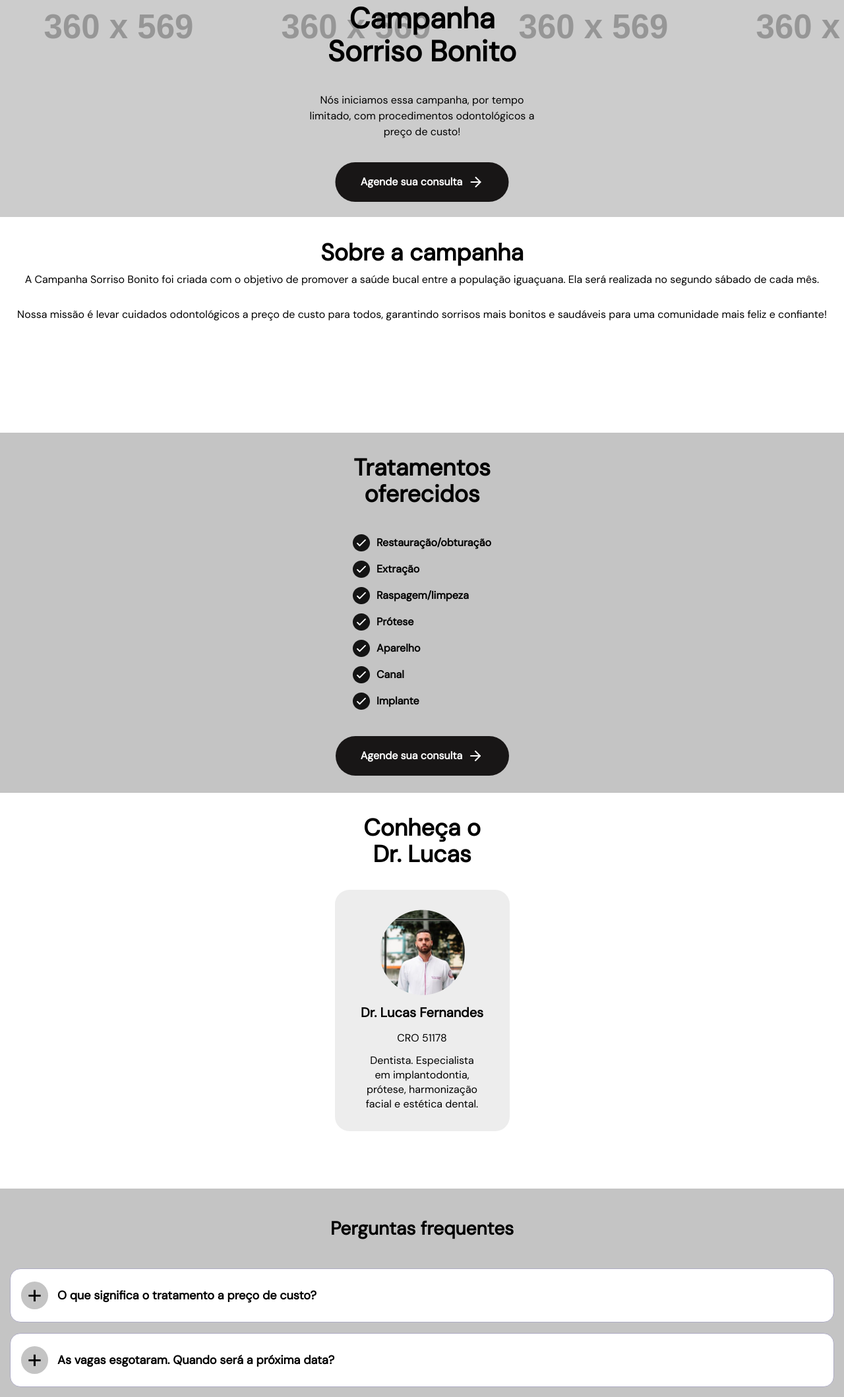
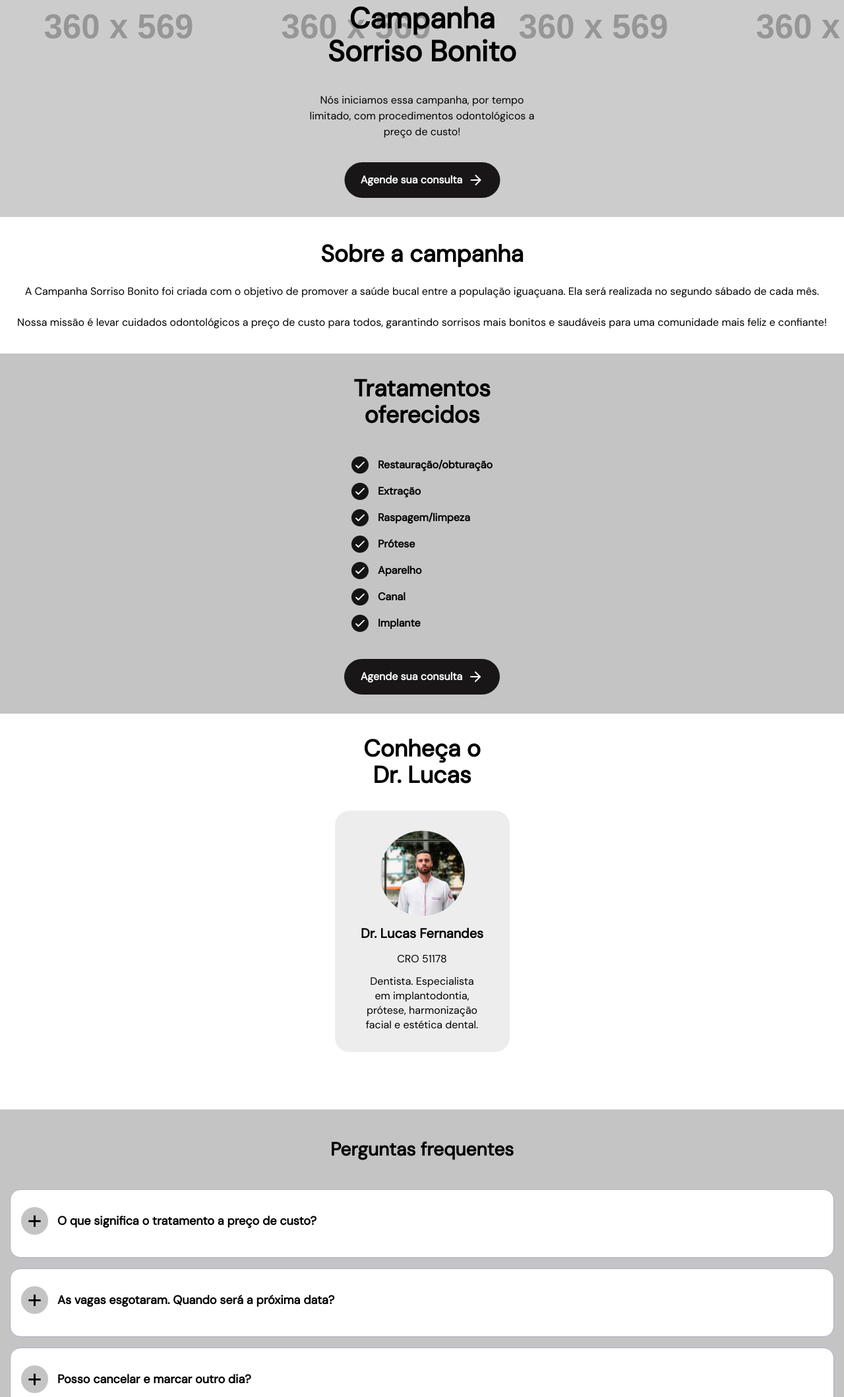
Before and after one commit to Danilo-Sam/projeto_sorriso_bonito, a website: page index.html in a window 1280 px wide. Shown: the part 331-2449 px from the top of the page at 66% size. Drawn offline with Linux system fonts and the light colour scheme; placeholder pictures from the web are drawn by us.

Commit message:
Realizados pequenos ajustes para maior fidelidade do layout das sections com os wireframes da equipe de design

```diff
--- a/src/styles/section/faq.scss
+++ b/src/styles/section/faq.scss
@@ -13,12 +13,19 @@
 
   &__questions {
     &__item {
+      display: flex;
+      padding: 0 16px;
+      flex-direction: column;
+      align-items: flex-start;
+      gap: 8px;
       margin-top: 16px;
       border: 1px solid #adabc3;
       border-radius: 16px;
       background-color: #fff;
       padding: 16px;
       list-style: none;
+      min-height: 104px;
+      justify-content: center;
 
       &__question {
         font-weight: 700;
@@ -46,17 +53,15 @@
       }
 
       &__answer {
-        font-weight: 400;
-        font-size: 16px;
-        line-height: 28px;
         height: 0;
         overflow: hidden;
-        transition: height, 0.7s ease;
+        transition: 0.7s ease;
       }
 
       &--is-open {
         .faq__questions__item__question::before {
-          content: "x";
+          content: "\2715";
+          font-size: 13px;
           height: 70%;
           background-color: #000;
           color: #c4c4c4;
@@ -64,12 +69,15 @@
         }
 
         .faq__questions__item__answer {
-          font-weight: 400;
-          font-size: 16px;
-          line-height: 28px;
           height: auto;
           padding-top: 16px;
-          transition: height, 0.7s ease;
+          overflow: hidden;
+
+          p {
+            font-weight: 400;
+            font-size: 16px;
+            line-height: 28px;
+          }
         }
       }
     }
--- a/src/styles/section/sectionCampanha.scss
+++ b/src/styles/section/sectionCampanha.scss
@@ -1,17 +1,18 @@
-@use '../config/variaveis.scss';
-
+@use "../config/variaveis.scss";
 
 section {
   width: 100%;
   .img {
-            background-image: url(https://via.placeholder.com/360x569);//------------------- imagem campanha sorriso bonito
+    background-image: url(https://via.placeholder.com/360x569); //------------------- imagem campanha sorriso bonito
     width: 100%;
     height: 569px;
     margin-top: 27px;
+    padding: 0 16px;
     position: relative;
   }
 
-        .img__conteudo {  //------------------------conteúdo na imagem
+  .img__conteudo {
+    //------------------------conteúdo na imagem
     max-width: 357px;
     width: 100%;
     text-align: center;
@@ -35,7 +36,8 @@
       font-size: variaveis.$Textfont;
     }
 
-            button { //------------ botão agende sua consulta
+    button {
+      //------------ botão agende sua consulta
       display: flex;
       align-items: center;
       justify-content: center;
@@ -43,11 +45,12 @@
 
       border-radius: 30px;
       padding: 18px 24px;
-                width: 263px;
+      width: 236px;
+      height: 54px;
       line-height: 18px;
       gap: 8px;
 
-                font-weight: bold;
+      font-weight: 700;
       font-size: 16px;
       color: #ffffff;
       background-color: #181616;
--- a/src/styles/section/sobre.scss
+++ b/src/styles/section/sobre.scss
@@ -1,24 +1,26 @@
-@use 'config/variaveis.scss';
-
-
+@use "config/variaveis.scss";
 
 .sobre {
   width: 100%;
-    height: 327px;
+  padding: 36px 16px;
+
   h2 {
-
-    padding: 34px;
     height: 41px;
     font-weight: 700;
     font-size: 35.53px;
     line-height: 40.38px;
     text-align: center;
+    margin-bottom: 24px;
   }
 
   p {
-        padding: 16px;
+    width: 100%;
+    line-height: 23px;
     text-align: center;
+    font-weight: 400;
 
+    &:first-of-type {
+      margin-bottom: 24px;
     }
-
   }
+}
--- a/src/styles/section/tratamento.scss
+++ b/src/styles/section/tratamento.scss
@@ -1,14 +1,11 @@
-@use 'config/variaveis.scss';
+@use "config/variaveis.scss";
 
 .tratamentos {
-
   width: 100%;
   height: 546px;
   background-color: variaveis.$corDeFundo;
   display: grid;
   gap: 40px;
-
-
 
   h2 {
     margin-top: 33px;
@@ -23,8 +20,6 @@
     gap: 14px;
     margin: auto;
 
-
-
     li {
       display: flex;
       align-items: center;
@@ -33,25 +28,22 @@
       font-weight: 700;
 
       img {
-                margin-right: 10px;
+        margin-right: 14px;
+      }
     }
   }
 
-
-    }
-
   button {
-
     display: flex;
     align-items: center;
     justify-content: center;
     border: none;
     margin: 0 auto;
 
-
     border-radius: 30px;
     padding: 18px 24px;
-        width: 263px;
+    width: 236px;
+    height: 54px;
     line-height: 18px;
     gap: 8px;
 
@@ -59,12 +51,8 @@
     font-size: 16px;
     color: #ffffff;
     background-color: #181616;
-
-
   }
   .botao {
     margin-bottom: 27px;
   }
-
-
 }
```
Also changed, not shown: index.html (+12 -15 lines), src/styles/main.scss (+11 -12 lines), dist/css/main.css, dist/images/faq/Add.svg (added), dist/images/faq/Close.svg (added), src/images/faq/Add.svg (added), src/images/faq/Close.svg (added). Lines whose indentation alone changed are shown as unchanged.
